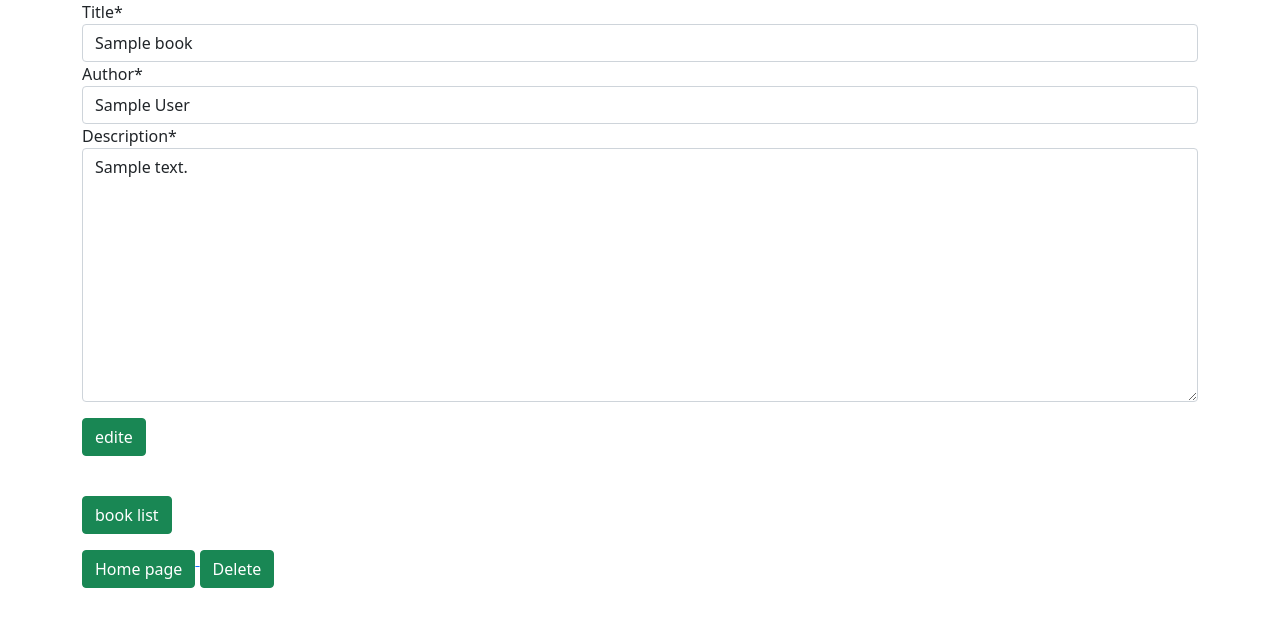
After one commit to ka1antarBAB/Django_bookstore_project, a Django app: page /books/1/update in a window 1280 px wide. The commit adds this page. Shown: the top 627 px of the page. Run offline with Django 4.2, Linux system fonts and the light colour scheme; tables that the repository leaves empty hold one stand-in row (values such as "Sample post"); some libraries are stand-ins or nearby versions.

Commit message:
add book_delte and book_update (urls, views, tempalte)

```diff
--- a/books/templates/books/book_detail.html
+++ b/books/templates/books/book_detail.html
@@ -18,6 +18,8 @@
         <a href="{% url 'home' %}">
             <button class="btn btn-success mt-3" Type="submit">Home page</button>
         </a>
-
-
+        <hr>
+        <a href="{% url 'book_update' books.id %}">
+            <button class="btn btn-success mt-3" Type="submit">edite book </button>
+        </a>
 {% endblock content %}
--- /dev/null
+++ b/books/templates/books/book_update.html
@@ -0,0 +1,23 @@
+{% extends '_Base.html' %}
+{% load crispy_forms_tags %}
+{% block title %} edite book : {{ books.title }}{% endblock title %}
+{% block content %}
+    <form method="POST">
+        {% csrf_token %}
+        {{ form|crispy }}
+        <button class="btn btn-success mt-3" Type="submit">edite</button>
+    </form>
+    <br>
+    <div>
+        <a href="{% url 'book_list' %}">
+            <button class="btn btn-success mt-3" Type="submit">book list</button>
+        </a>
+        <br>
+        <a href="{% url 'home' %}">
+            <button class="btn btn-success mt-3" Type="submit">Home page</button>
+        </a>
+        <a href="{% url 'book_delete' books.id%}">
+            <button class="btn btn-success mt-3" Type="submit">Delete</button>
+        </a
+    </div>
+{% endblock content %}
--- a/books/urls.py
+++ b/books/urls.py
@@ -4,6 +4,8 @@ from .import views
 urlpatterns = [
     path('', views.BookListView.as_view(), name='book_list'),
     path('<int:pk>/', views.BookDetailView.as_view(), name='book_detail'),
-    path('create/', views.BookCreateView.as_view(), name='book_create')
+    path('create/', views.BookCreateView.as_view(), name='book_create'),
+    path("<int:pk>/update", views.BookUpdateView.as_view(), name='book_update'),
+    path("<int:pk>/delete", views.BookDeleteView.as_view(), name='book_delete'),
 
 ]
--- a/books/views.py
+++ b/books/views.py
@@ -1,5 +1,6 @@
 from django.shortcuts import render
 from django.views import generic
+from django.urls import reverse_lazy
 
 from .models import Book
 
@@ -20,3 +21,16 @@ class BookCreateView(generic.CreateView):
     model = Book
     fields = ["title", "author", "description", "price", ]
     template_name = 'books/book_create.html'
+
+
+class BookUpdateView(generic.UpdateView):
+    model = Book
+    template_name = "books/book_update.html"
+    fields = ["title", "author", "description",]
+    context_object_name = "books"
+
+
+class BookDeleteView(generic.DeleteView):
+    model = Book
+    template_name = "books/book_delete.html"
+    success_url = reverse_lazy('books/book_list.html')
```
Also changed, not shown: books/templates/books/book_delete.html (added, +12 -0 lines).
